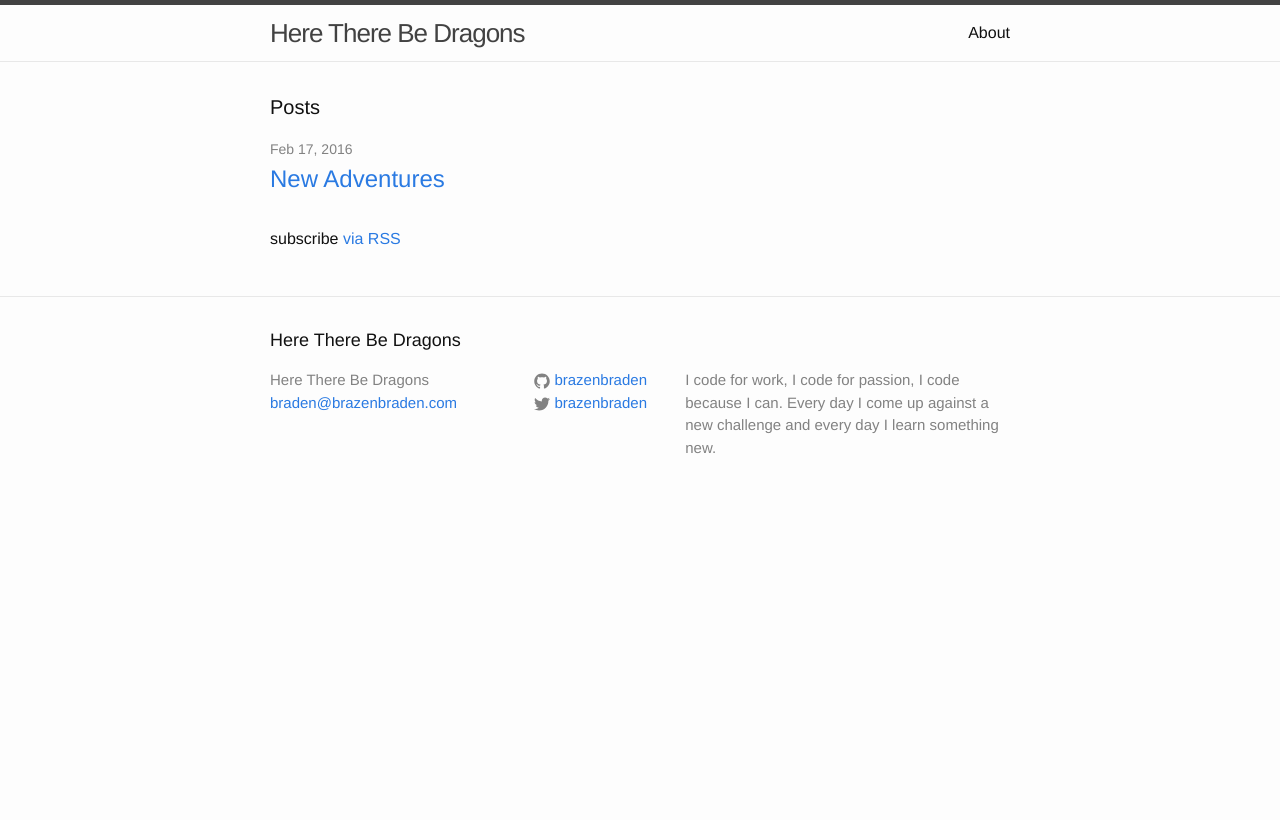
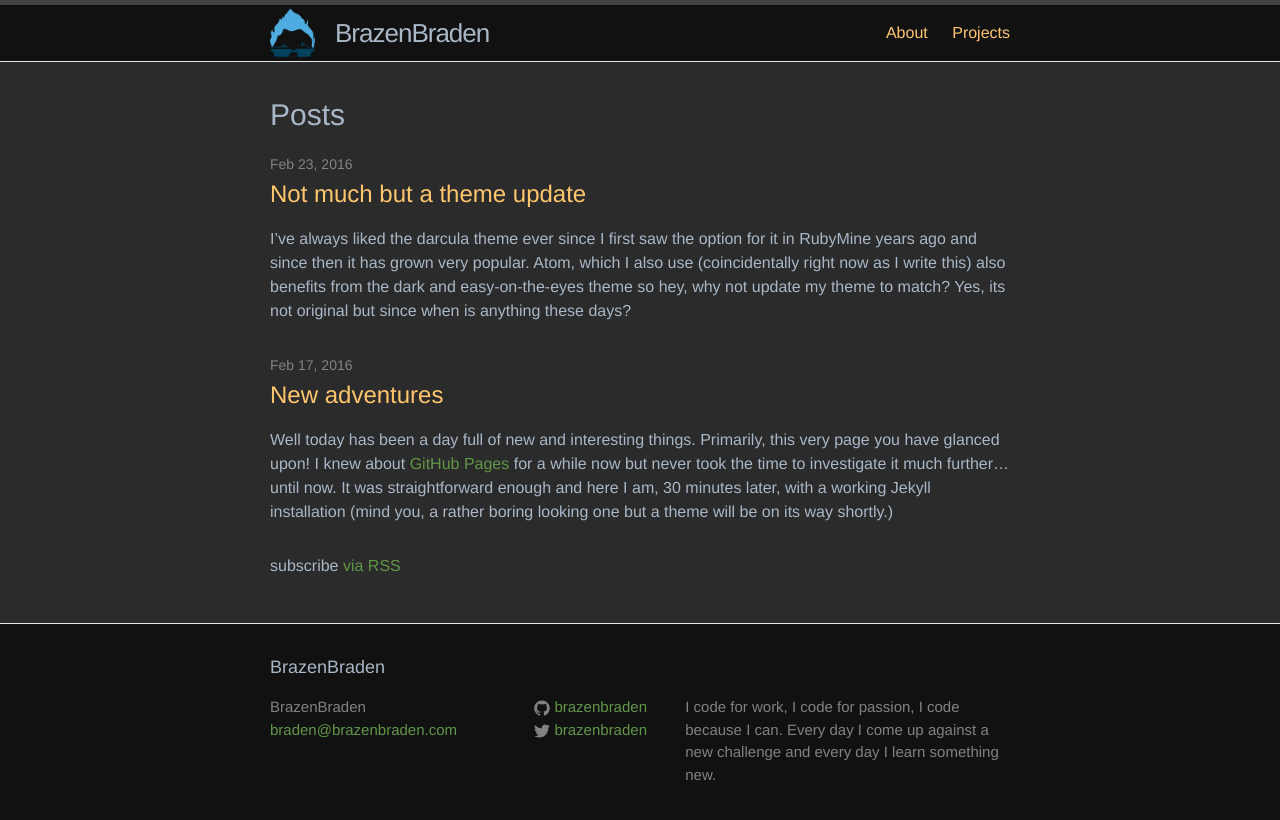
Before and after one commit to brazenbraden/brazenbraden.github.io, a Jekyll site: the page built from index.html, in a window 1280 px wide. Shown: the top 820 px of the page. Built offline with Jekyll 4.4.1, drawn with Linux system fonts in a browser that asks for light colours.

Commit message:
Theme update and new post.

```diff
--- a/_config.yml
+++ b/_config.yml
@@ -6,7 +6,7 @@
 # 'jekyll serve'. If you change this file, please restart the server process.
 
 # Site settings
-title: Here There Be Dragons
+title: BrazenBraden
 email: braden@brazenbraden.com
 description: > # this means to ignore newlines until "baseurl:"
   I code for work, I code for passion, I code because I can. Every day
--- a/_includes/header.html
+++ b/_includes/header.html
@@ -2,6 +2,7 @@
 
   <div class="wrapper">
 
+    <img src="/assets/head_transparent.png" class='header-logo'/>
     <a class="site-title" href="{{ site.baseurl }}/">{{ site.title }}</a>
 
     <nav class="site-nav">
--- a/_layouts/post.html
+++ b/_layouts/post.html
@@ -12,4 +12,8 @@ layout: default
     {{ content }}
   </div>
 
+  <div>
+    <a href={{site.url}}>Take me back to the posts</a>
+  </div>
+
 </article>
--- a/_posts/2016-02-17-new-adventures.markdown
+++ b/_posts/2016-02-17-new-adventures.markdown
@@ -1,6 +1,6 @@
 ---
-layout: default
-title:  "New Adventures"
+layout: post
+title:  "New adventures"
 date:   2016-02-17 21:49:59 +0200
 categories: ramblings Jekyll
 ---
--- /dev/null
+++ b/_posts/2016-02-23-theme-updates.markdown
@@ -0,0 +1,19 @@
+---
+layout: post
+title:  "Not much but a theme update"
+date:   2016-02-23 22:25:59 +0200
+categories: ramblings Jekyll JuggleBee
+---
+
+I've always liked the darcula theme ever since I first saw the option for it in RubyMine years ago
+and since then it has grown very popular. Atom, which I also use (coincidentally right now as I write this)
+also benefits from the dark and easy-on-the-eyes theme so hey, why not update my theme to match? Yes, its
+not original but since when is anything these days?
+
+Also added the Projects page which as of yet has no content but will be the home of the projects I have
+and am working on. My main project (and focus on the weekends) is [JuggleBee](https://www.jugglebee.com)
+but more on that later once I have the projects page done.
+
+From a development standpoint, I'm busy figuring out how exactly to implement the Repository pattern with
+a good architecture in a Rails app. Once I have figured more of it out, I will be sure to drop a post here
+with my experiences and what I have learnt (always some more to learn isn't there).
--- /dev/null
+++ b/_sass/_darcula.scss
@@ -0,0 +1,54 @@
+body {
+  background: #111;
+  color: #a9b7c6;
+
+  header.site-header {
+    background: #111;
+    color: #a9b7c6;
+    img.header-logo {
+      width: 45px;
+      float: left;
+      padding-right: 20px;
+      padding-top:3px;
+    }
+    a.site-title{
+      color: #a9b7c6;
+    }
+    a.page-link {
+      color: #ffc66d;
+    }
+  }
+
+  .page-content {
+    background: #2b2b2b;
+    .page-heading { font-size: 30px; }
+    .post-title { font-size: 30px; }
+  }
+
+  footer.site-footer {
+    background: #111;
+  }
+}
+
+h1,h2,h3,h4,h5 {
+  color: #a9b7c6;
+  a {
+    color: #ffc66d !important;
+  }
+}
+h1 { font-size: 30px; }
+h2 { font-size: 26px; }
+h3 { font-size: 22px; }
+h4 { font-size: 20px; }
+h5 { font-size: 18px; }
+
+a {
+  color: #619647;
+  &:hover {
+    color: #619647;
+    // text-decoration: none;
+  }
+  &:visited {
+    color: #619647;
+  }
+}
--- a/css/main.scss
+++ b/css/main.scss
@@ -49,5 +49,6 @@ $on-laptop:        800px;
 @import
         "base",
         "layout",
-        "syntax-highlighting"
+        "syntax-highlighting",
+        "darcula"
 ;
--- a/index.html
+++ b/index.html
@@ -14,6 +14,7 @@ layout: default
         <h2>
           <a class="post-link" href="{{ post.url | prepend: site.baseurl }}">{{ post.title }}</a>
         </h2>
+        {{ post.excerpt }}
       </li>
     {% endfor %}
   </ul>
--- /dev/null
+++ b/projects.md
@@ -0,0 +1,6 @@
+---
+layout: page
+title: Projects
+permalink: /projects/
+---
+projects here
```
Also changed, not shown: assets/bb_blue.jpg (added), assets/bb_transparent.png (added), assets/head_transparent.png (added).
